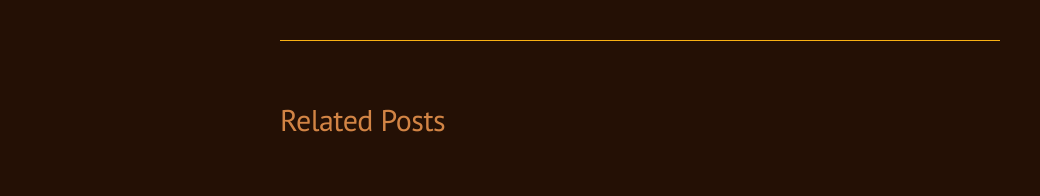
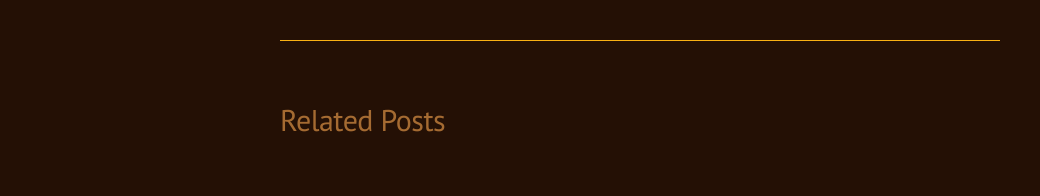
Before and after one commit to wem3/supplementary.methods, a Jekyll site: the page built from _posts/2014-05-20-supplementary.methods.md, in a window 1280 px wide. Shown: the part 1102-1298 px from the top of the page, without its empty margins (0-1040 px from the left). Built offline with Jekyll 4.4.1, drawn with Linux system fonts in a browser that asks for light colours; Markdown is read by kramdown in place of the engine named in the settings.

Commit message:
Adjust color

```diff
--- a/public/css/lanyon.css
+++ b/public/css/lanyon.css
@@ -47,7 +47,7 @@ html {
 h1, h2, h3, h4, h5, h6 {
   font-family: "PT Sans", Helvetica, Arial, sans-serif;
   font-weight: 400;
-  color: #d28445;
+  color: #a56b32;
   letter-spacing: -.025rem;
 }
 
```
Also changed, not shown: 2 other files.
